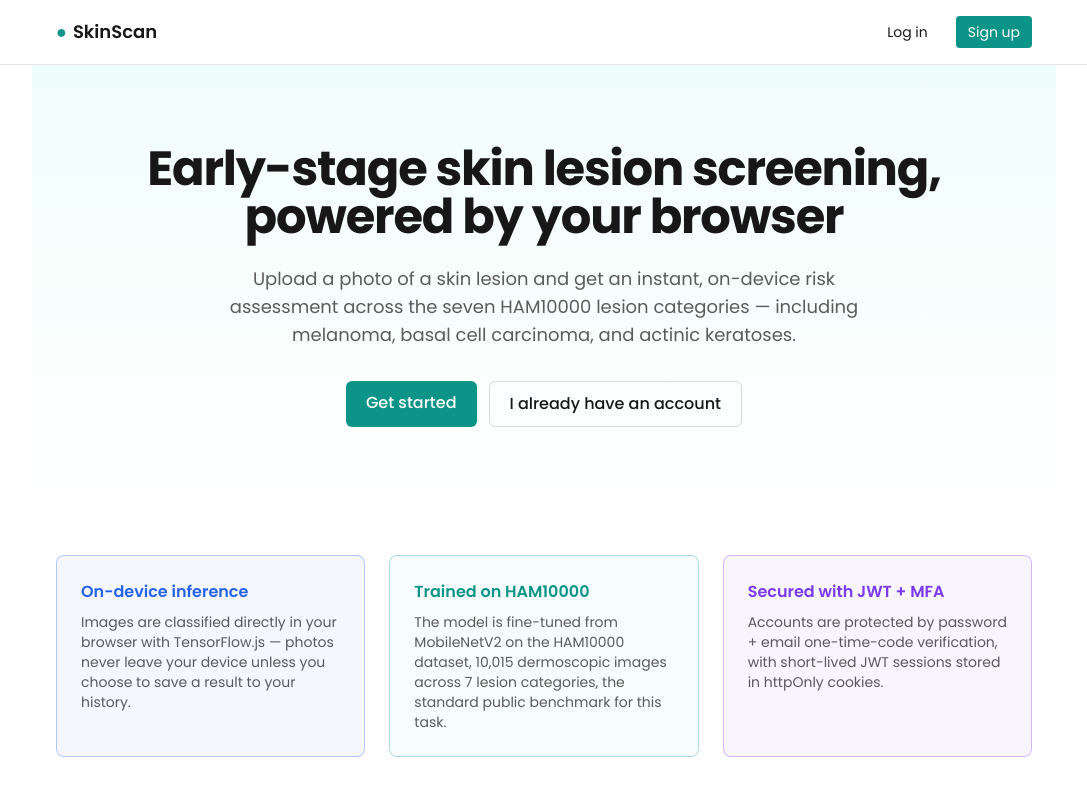
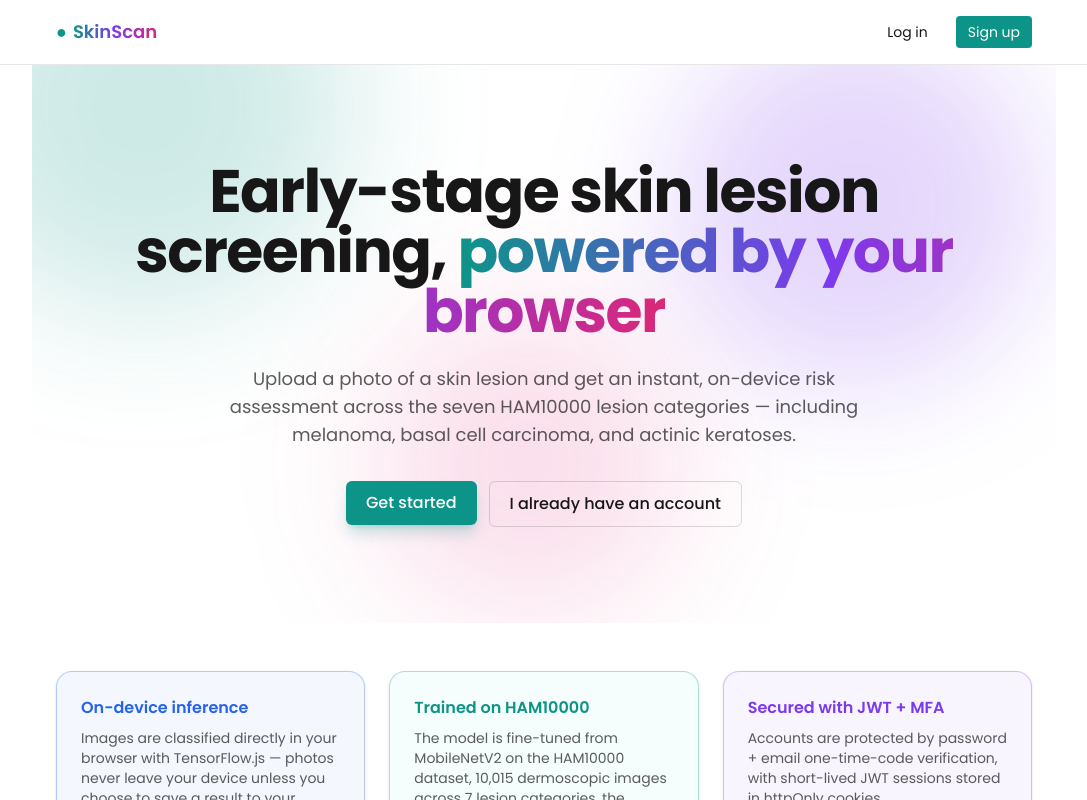
Before and after one commit to jacoboshvire/skincancerdetector, a Next.js app: page / in a window 1280 px wide. Shown: the top 800 px of the page, without its empty margins (96-1183 px from the left). Built offline with nearby package versions, Linux system fonts and the light colour scheme.

Commit message:
auto commit @Tue Jun 23 16:36:31 BST 2026

```diff
--- a/src/app/page.tsx
+++ b/src/app/page.tsx
@@ -1,4 +1,7 @@
+"use client";
+
 import Link from "next/link";
+import { motion } from "framer-motion";
 
 const FEATURES = [
   {
@@ -21,65 +24,116 @@ const FEATURES = [
   },
 ];
 
+const fadeUp = {
+  hidden: { opacity: 0, y: 24 },
+  show: { opacity: 1, y: 0 },
+};
+
 export default function LandingPage() {
   return (
-    <div className="flex flex-col min-h-screen">
-      <header className="border-b border-foreground/10">
+    <div className="flex flex-col min-h-screen overflow-x-hidden">
+      <header className="sticky top-0 z-20 border-b border-foreground/10 glass-header">
         <div className="max-w-5xl mx-auto px-6 py-4 flex items-center justify-between">
           <span className="font-semibold text-lg flex items-center gap-1.5">
-            <span className="text-primary">●</span> SkinScan
+            <span className="text-primary">●</span> <span className="gradient-text">SkinScan</span>
           </span>
           <nav className="flex gap-4 text-sm">
-            <Link href="/login" className="px-3 py-1.5 rounded hover:bg-foreground/5">
+            <Link href="/login" className="px-3 py-1.5 rounded hover:bg-foreground/5 transition-colors">
               Log in
             </Link>
+            <motion.div whileHover={{ scale: 1.04 }} whileTap={{ scale: 0.96 }}>
               <Link
                 href="/register"
-              className="px-3 py-1.5 rounded bg-primary text-primary-foreground hover:opacity-90"
+                className="px-3 py-1.5 rounded bg-primary text-primary-foreground hover:opacity-90 block"
               >
                 Sign up
               </Link>
+            </motion.div>
           </nav>
         </div>
       </header>
 
       <main className="flex-1">
-        <section className="max-w-5xl mx-auto px-6 py-20 text-center bg-gradient-to-b from-primary-soft/30 to-transparent">
-          <h1 className="text-4xl sm:text-5xl font-bold tracking-tight">
-            Early-stage skin lesion screening, powered by your browser
-          </h1>
-          <p className="mt-6 text-lg text-foreground/70 max-w-2xl mx-auto">
+        <section className="relative max-w-5xl mx-auto px-6 py-24 text-center overflow-hidden">
+          <div
+            aria-hidden
+            className="absolute -top-32 -left-24 w-96 h-96 rounded-full bg-primary/20 blur-3xl animate-blob"
+          />
+          <div
+            aria-hidden
+            className="absolute -top-16 right-0 w-96 h-96 rounded-full bg-accent-purple/20 blur-3xl animate-blob-slow"
+          />
+          <div
+            aria-hidden
+            className="absolute bottom-0 left-1/3 w-72 h-72 rounded-full bg-accent-pink/15 blur-3xl animate-blob"
+          />
+
+          <motion.h1
+            initial="hidden"
+            animate="show"
+            variants={fadeUp}
+            transition={{ duration: 0.6, ease: "easeOut" }}
+            className="relative text-4xl sm:text-6xl font-bold tracking-tight"
+          >
+            Early-stage skin lesion screening,{" "}
+            <span className="gradient-text">powered by your browser</span>
+          </motion.h1>
+          <motion.p
+            initial="hidden"
+            animate="show"
+            variants={fadeUp}
+            transition={{ duration: 0.6, delay: 0.1, ease: "easeOut" }}
+            className="relative mt-6 text-lg text-foreground/70 max-w-2xl mx-auto"
+          >
             Upload a photo of a skin lesion and get an instant, on-device risk
             assessment across the seven HAM10000 lesion categories — including
             melanoma, basal cell carcinoma, and actinic keratoses.
-          </p>
-          <div className="mt-8 flex gap-3 justify-center">
+          </motion.p>
+          <motion.div
+            initial="hidden"
+            animate="show"
+            variants={fadeUp}
+            transition={{ duration: 0.6, delay: 0.2, ease: "easeOut" }}
+            className="relative mt-8 flex gap-3 justify-center"
+          >
+            <motion.div whileHover={{ scale: 1.04, y: -2 }} whileTap={{ scale: 0.97 }}>
               <Link
                 href="/register"
-              className="px-5 py-2.5 rounded-md bg-primary text-primary-foreground font-medium hover:opacity-90"
+                className="block px-5 py-2.5 rounded-md bg-primary text-primary-foreground font-medium shadow-lg shadow-primary/25 hover:opacity-90"
               >
                 Get started
               </Link>
+            </motion.div>
+            <motion.div whileHover={{ scale: 1.04, y: -2 }} whileTap={{ scale: 0.97 }}>
               <Link
                 href="/login"
-              className="px-5 py-2.5 rounded-md border border-foreground/15 font-medium hover:bg-foreground/5"
+                className="block px-5 py-2.5 rounded-md border border-foreground/15 font-medium hover:bg-foreground/5"
               >
                 I already have an account
               </Link>
-          </div>
+            </motion.div>
+          </motion.div>
         </section>
 
         <section className="max-w-5xl mx-auto px-6 py-12 grid sm:grid-cols-3 gap-6">
-          {FEATURES.map((f) => (
-            <div key={f.title} className={`rounded-lg border p-6 ${f.color}`}>
+          {FEATURES.map((f, i) => (
+            <motion.div
+              key={f.title}
+              initial={{ opacity: 0, y: 24 }}
+              whileInView={{ opacity: 1, y: 0 }}
+              viewport={{ once: true, margin: "-80px" }}
+              transition={{ duration: 0.5, delay: i * 0.1, ease: "easeOut" }}
+              whileHover={{ y: -6 }}
+              className={`rounded-2xl border p-6 shadow-sm hover:shadow-xl transition-shadow ${f.color}`}
+            >
               <h2 className={`font-semibold mb-2 ${f.titleColor}`}>{f.title}</h2>
               <p className="text-sm text-foreground/70">{f.body}</p>
-            </div>
+            </motion.div>
           ))}
         </section>
 
         <section className="max-w-5xl mx-auto px-6 py-12">
-          <div className="rounded-lg border border-accent-amber/40 bg-accent-amber/10 p-6 text-sm leading-relaxed">
+          <div className="rounded-2xl border border-accent-amber/40 bg-accent-amber/10 p-6 text-sm leading-relaxed">
             <strong className="block mb-1">Not a medical device.</strong>
             SkinScan is an educational demonstration of applying machine
             learning to dermoscopic images. It is not FDA-cleared, has not
```
Lines whose indentation alone changed are shown as unchanged.
